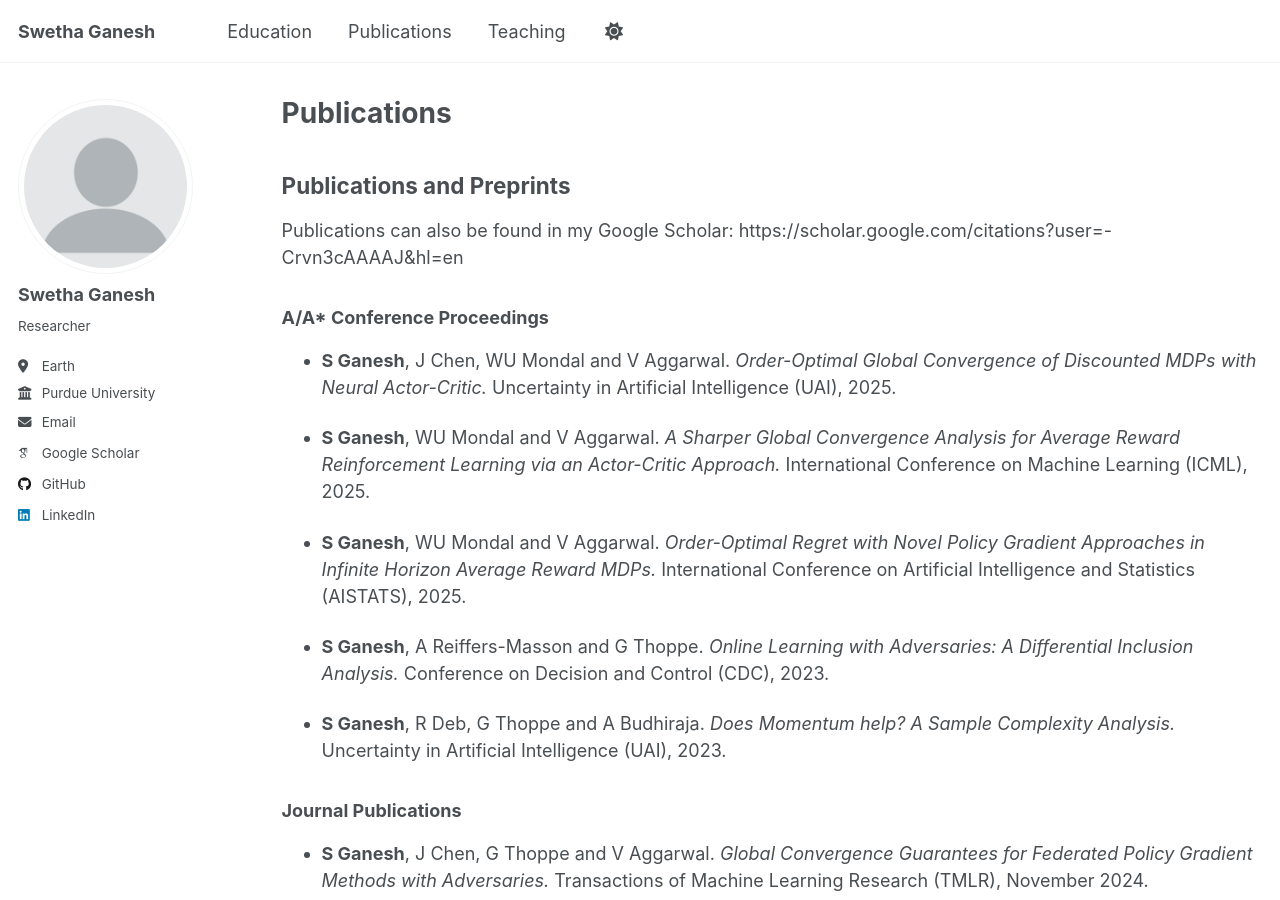
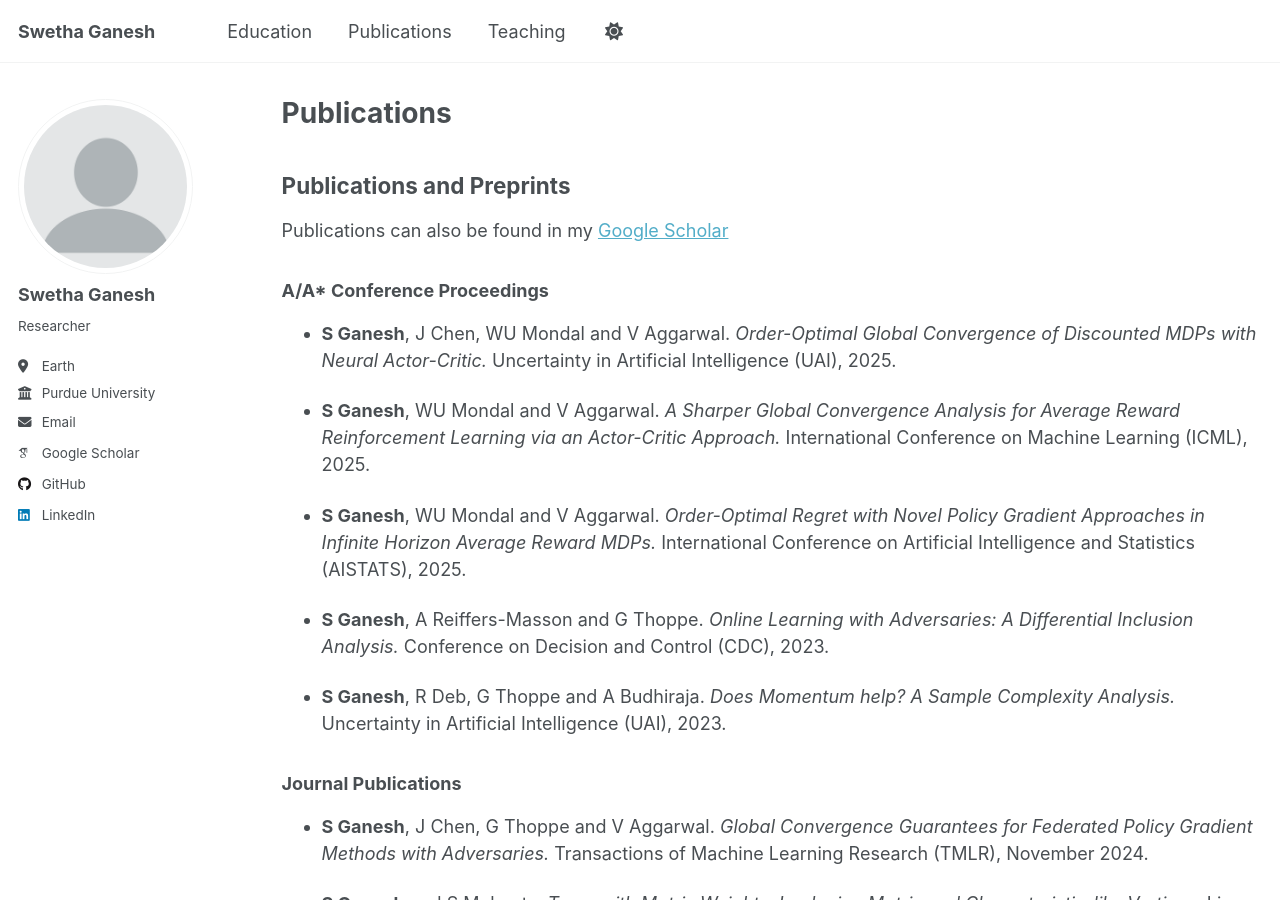
Before and after one commit to swethaganesh17/swethaganesh17.github.io, a Jekyll site: the page built from _pages/publications.md, in a window 1280 px wide and 900 px high. Built offline with Jekyll 4.4.1, drawn with Linux system fonts in a browser that asks for light colours; some web fonts are replaced; a script that is not in the unit is left out.

Commit message:
Update publications.md

```diff
--- a/_pages/publications.md
+++ b/_pages/publications.md
@@ -7,7 +7,7 @@ author_profile: true
 
 ## Publications and Preprints
 
-Publications can also be found in my Google Scholar: https://scholar.google.com/citations?user=-Crvn3cAAAAJ&hl=en
+Publications can also be found in my [Google Scholar](https://scholar.google.com/citations?user=-Crvn3cAAAAJ&hl=en)
 
 ### A/A* Conference Proceedings
 
```
